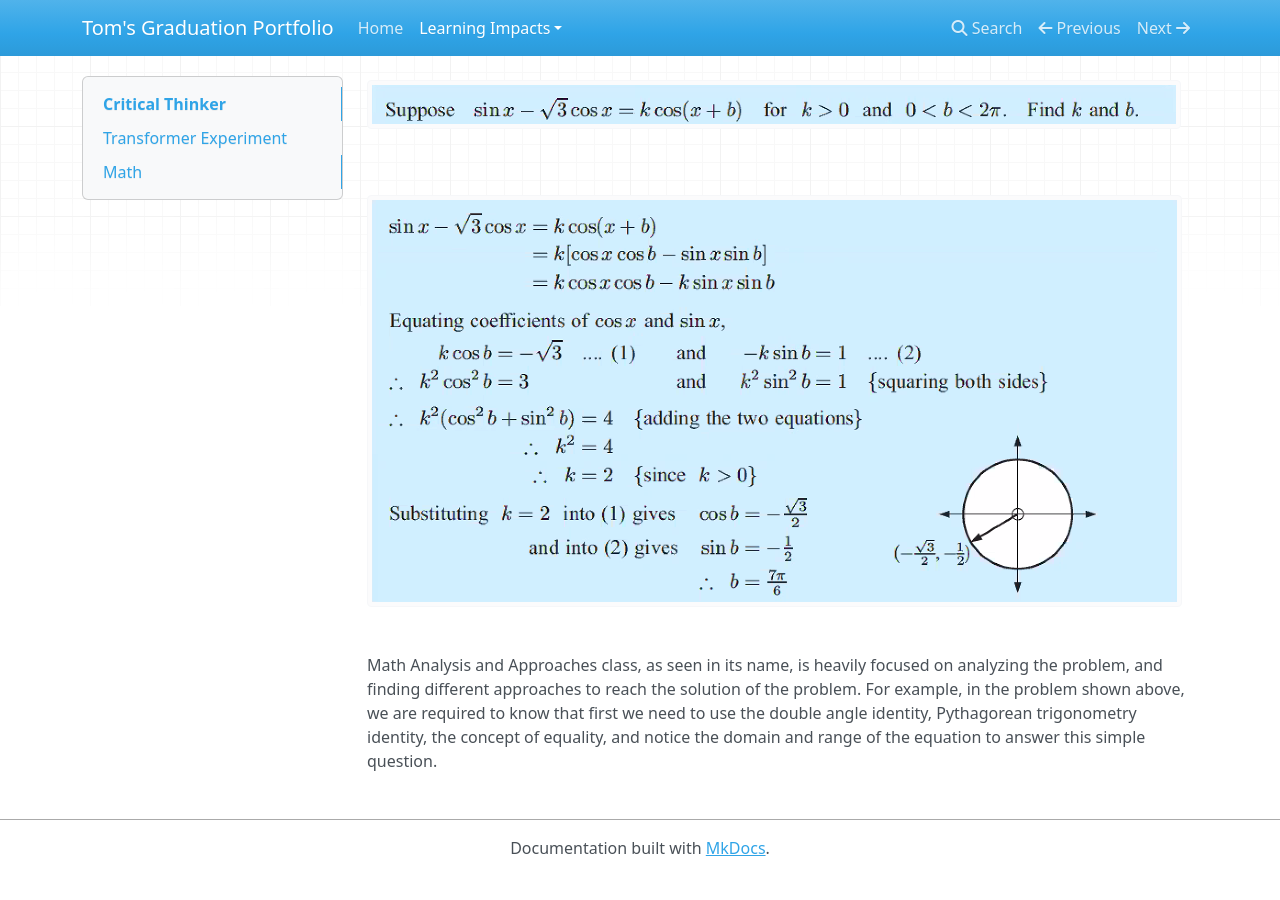
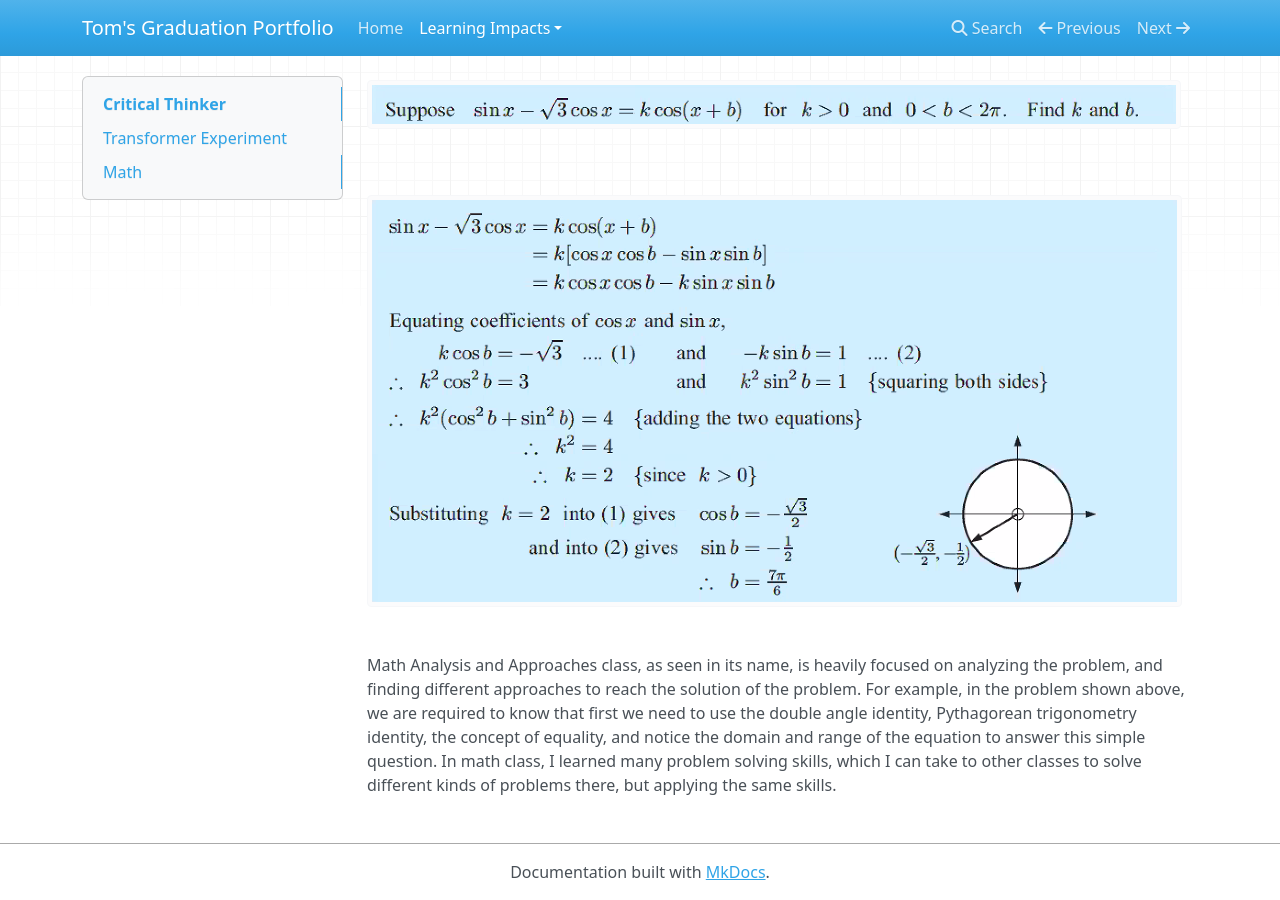
Before and after one commit to TomShen1234/portfolio, an MkDocs documentation site: the page built from docs/impacts/crit.md, in a window 1280 px wide and 900 px high, scrolled down 792 px. Built offline with MkDocs 1.6.1, drawn with Linux system fonts in a browser that asks for light colours; nearby versions of some CDN libraries; before the commit the page ends 1668 px from its top, so only the background shows below that.

Commit message:
Updated according to feedbacks

```diff
--- a/docs/impacts/crit.md
+++ b/docs/impacts/crit.md
@@ -12,4 +12,4 @@
 
 ![Math Assignment Answer](../images/mathsol.png)
 
-Math Analysis and Approaches class, as seen in its name, is heavily focused on analyzing the problem, and finding different approaches to reach the solution of the problem. For example, in the problem shown above, we are required to know that first we need to use the double angle identity, Pythagorean trigonometry identity, the concept of equality, and notice the domain and range of the equation to answer this simple question.
+Math Analysis and Approaches class, as seen in its name, is heavily focused on analyzing the problem, and finding different approaches to reach the solution of the problem. For example, in the problem shown above, we are required to know that first we need to use the double angle identity, Pythagorean trigonometry identity, the concept of equality, and notice the domain and range of the equation to answer this simple question. In math class, I learned many problem solving skills, which I can take to other classes to solve different kinds of problems there, but applying the same skills.
```
Also changed, not shown: docs/impacts/cl.md (+1 -1 lines), docs/impacts/pd.md (+1 -1 lines).
